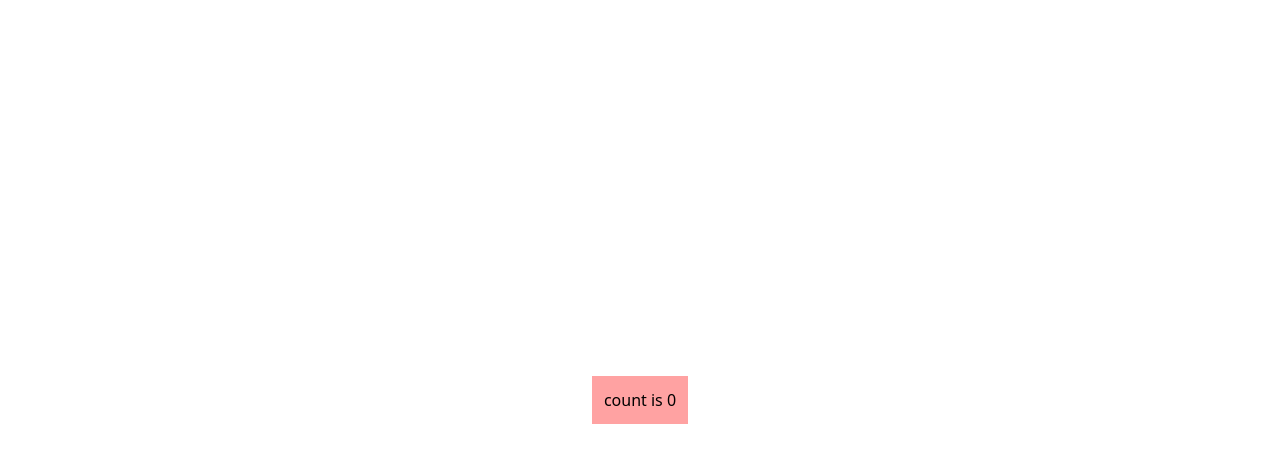
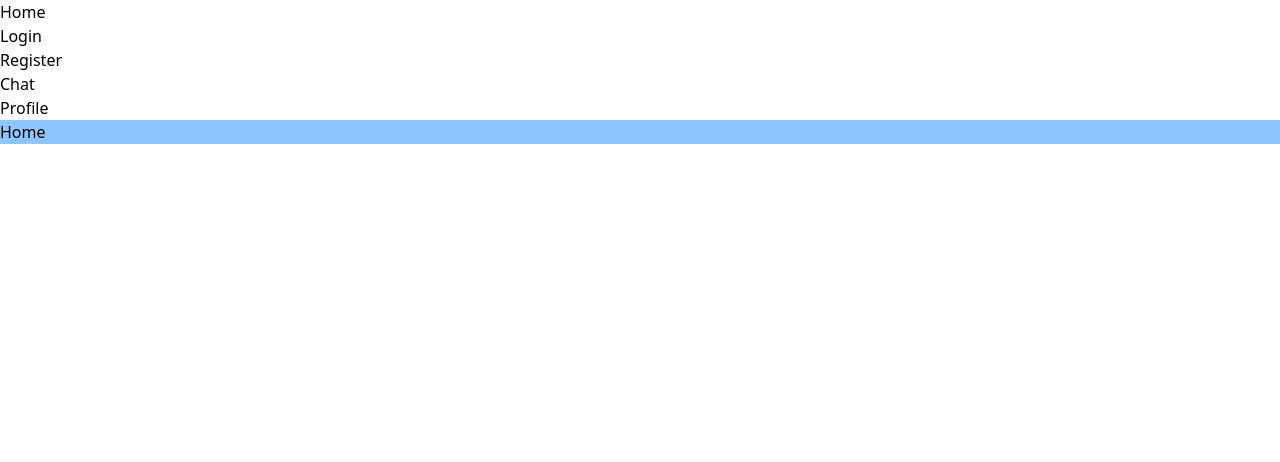
Before and after one commit to Haris-199/stela-chat, a React (Vite) app in the folder client/: page / in a window 1280 px wide. Shown: the top 462 px of the page. Built offline with nearby package versions, Linux system fonts and the light colour scheme.

Commit message:
Setup react-router

```diff
--- a/client/package.json
+++ b/client/package.json
@@ -13,6 +13,7 @@
     "@tailwindcss/vite": "^4.1.8",
     "react": "^19.0.0",
     "react-dom": "^19.0.0",
+    "react-router-dom": "^7.6.2",
     "tailwindcss": "^4.1.8"
   },
   "devDependencies": {
--- /dev/null
+++ b/client/router.tsx
@@ -0,0 +1,18 @@
+import { createBrowserRouter } from "react-router-dom";
+import Home from "./src/pages/Home";
+import Login from "./src/pages/Login";
+import Register from "./src/pages/Register";
+import Chat from "./src/pages/Chat";
+import Profile from "./src/pages/Profile";
+import NotFound from "./src/pages/NotFound";
+
+const router = createBrowserRouter([
+  { path: "/", element: <Home /> },
+  { path: "login", element: <Login /> },
+  { path: "register", element: <Register /> },
+  { path: "chat", element: <Chat /> },
+  { path: "profile", element: <Profile /> },
+  { path: "*", element: <NotFound /> },
+]);
+
+export default router;
--- a/client/src/main.tsx
+++ b/client/src/main.tsx
@@ -1,9 +1,10 @@
 import { StrictMode } from "react";
 import { createRoot } from "react-dom/client";
-import App from "./App.tsx";
+import { RouterProvider } from "react-router-dom";
+import router from "../router.tsx";
 
 createRoot(document.getElementById("root")!).render(
   <StrictMode>
-    <App />
+    <RouterProvider router={router} />
   </StrictMode>
 );
--- /dev/null
+++ b/client/src/pages/Chat.tsx
@@ -0,0 +1,26 @@
+import { Link } from "react-router-dom";
+
+export default function Chat() {
+  return (
+    <>
+      <ul>
+        <li>
+          <Link to={"/"}>Home</Link>
+        </li>
+        <li>
+          <Link to={"/Login"}>Login</Link>
+        </li>
+        <li>
+          <Link to={"/Register"}>Register</Link>
+        </li>
+        <li>
+          <Link to={"/Chat"}>Chat</Link>
+        </li>
+        <li>
+          <Link to={"/Profile"}>Profile</Link>
+        </li>
+      </ul>
+      <h1 className="bg-blue-300">Chat</h1>
+    </>
+  );
+}
--- /dev/null
+++ b/client/src/pages/Home.tsx
@@ -0,0 +1,26 @@
+import { Link } from "react-router-dom";
+
+export default function Home() {
+  return (
+    <>
+      <ul>
+        <li>
+          <Link to={"/"}>Home</Link>
+        </li>
+        <li>
+          <Link to={"/Login"}>Login</Link>
+        </li>
+        <li>
+          <Link to={"/Register"}>Register</Link>
+        </li>
+        <li>
+          <Link to={"/Chat"}>Chat</Link>
+        </li>
+        <li>
+          <Link to={"/Profile"}>Profile</Link>
+        </li>
+      </ul>
+      <h1 className="bg-blue-300">Home</h1>
+    </>
+  );
+}
--- /dev/null
+++ b/client/src/pages/Login.tsx
@@ -0,0 +1,26 @@
+import { Link } from "react-router-dom";
+
+export default function Login() {
+  return (
+    <>
+      <ul>
+        <li>
+          <Link to={"/"}>Home</Link>
+        </li>
+        <li>
+          <Link to={"/Login"}>Login</Link>
+        </li>
+        <li>
+          <Link to={"/Register"}>Register</Link>
+        </li>
+        <li>
+          <Link to={"/Chat"}>Chat</Link>
+        </li>
+        <li>
+          <Link to={"/Profile"}>Profile</Link>
+        </li>
+      </ul>
+      <h1 className="bg-blue-300">Login</h1>
+    </>
+  );
+}
--- /dev/null
+++ b/client/src/pages/NotFound.tsx
@@ -0,0 +1,26 @@
+import { Link } from "react-router-dom";
+
+export default function NotFound() {
+  return (
+    <>
+      <ul>
+        <li>
+          <Link to={"/"}>Home</Link>
+        </li>
+        <li>
+          <Link to={"/Login"}>Login</Link>
+        </li>
+        <li>
+          <Link to={"/Register"}>Register</Link>
+        </li>
+        <li>
+          <Link to={"/Chat"}>Chat</Link>
+        </li>
+        <li>
+          <Link to={"/Profile"}>Profile</Link>
+        </li>
+      </ul>
+      <h1 className="bg-blue-300">NotFound</h1>
+    </>
+  );
+}
--- /dev/null
+++ b/client/src/pages/Profile.tsx
@@ -0,0 +1,26 @@
+import { Link } from "react-router-dom";
+
+export default function Profile() {
+  return (
+    <>
+      <ul>
+        <li>
+          <Link to={"/"}>Home</Link>
+        </li>
+        <li>
+          <Link to={"/Login"}>Login</Link>
+        </li>
+        <li>
+          <Link to={"/Register"}>Register</Link>
+        </li>
+        <li>
+          <Link to={"/Chat"}>Chat</Link>
+        </li>
+        <li>
+          <Link to={"/Profile"}>Profile</Link>
+        </li>
+      </ul>
+      <h1 className="bg-blue-300">Profile</h1>
+    </>
+  );
+}
--- /dev/null
+++ b/client/src/pages/Register.tsx
@@ -0,0 +1,26 @@
+import { Link } from "react-router-dom";
+
+export default function Register() {
+  return (
+    <>
+      <ul>
+        <li>
+          <Link to={"/"}>Home</Link>
+        </li>
+        <li>
+          <Link to={"/Login"}>Login</Link>
+        </li>
+        <li>
+          <Link to={"/Register"}>Register</Link>
+        </li>
+        <li>
+          <Link to={"/Chat"}>Chat</Link>
+        </li>
+        <li>
+          <Link to={"/Profile"}>Profile</Link>
+        </li>
+      </ul>
+      <h1 className="bg-blue-300">Register</h1>
+    </>
+  );
+}
```
Also changed, not shown: 1 other file (tests, documents, lock files or other folders).
